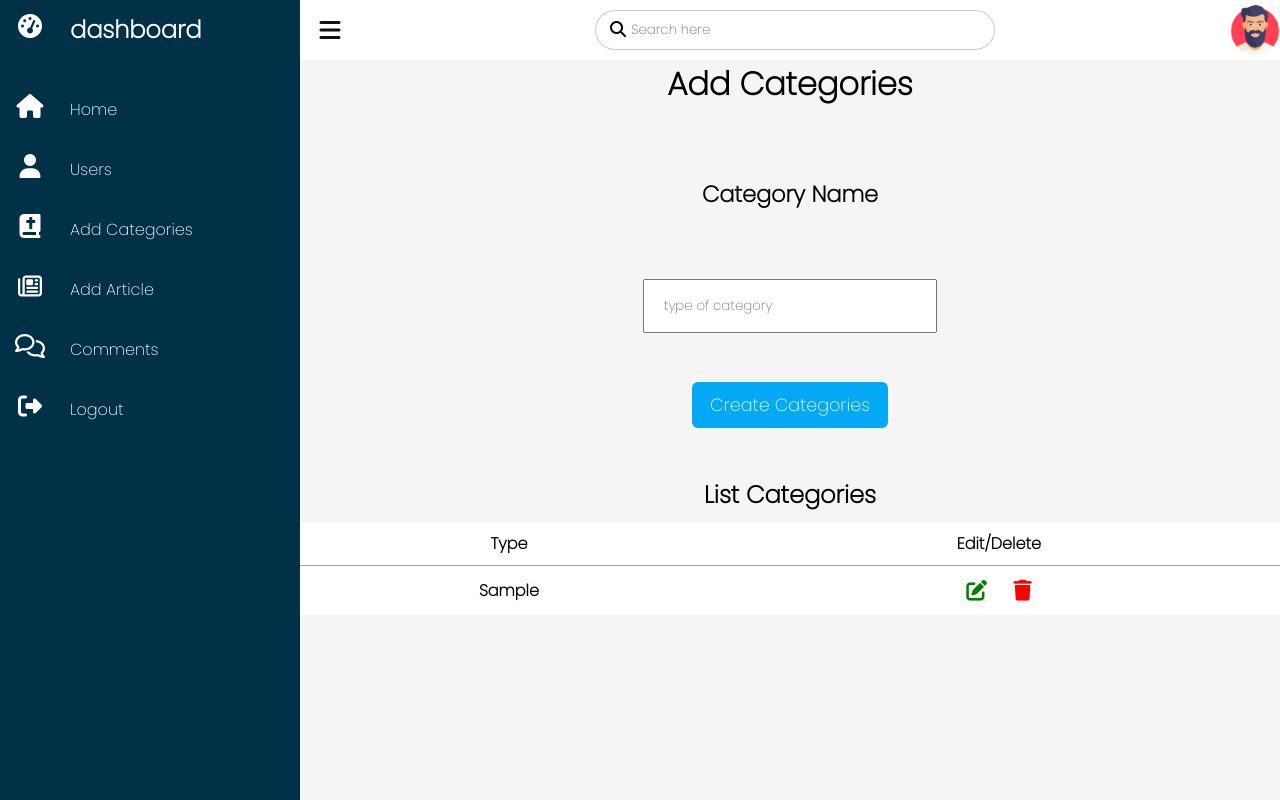
After one commit to Mohamed-Ben-Hamza/blog-procedural, a PHP site: page /admin/categories.php in a window 1280 px wide. The commit adds this page. Run offline with PHP 8.4, Linux system fonts and the light colour scheme; tables that the repository leaves empty or names only in its code hold one stand-in row (values such as "Sample post"); some libraries are stand-ins or nearby versions.

Commit message:
create crud categories

```diff
--- /dev/null
+++ b/admin/categories.php
@@ -0,0 +1,45 @@
+<?php
+include "../database.php";
+
+
+session_start();
+$errors = [];
+if(isset($_SESSION['user'])){
+    if($_SESSION['user']){
+        $_SESSION['user'];
+    }
+
+    else{
+        header('location:../sign_in.php');
+    }
+}
+
+
+if(isset($_POST['save'])){
+    $categorie = trim(htmlspecialchars($_POST['categorie'])) ;
+
+    if (empty($categorie)) {
+        $errors['categorie'] = "categorie is empty";
+
+    }
+    elseif(strlen($categorie)<4)
+    {
+    $errors['categorie']=" categorie must be  4 caractere";
+    }
+    else{
+        $sql = "INSERT INTO `categoies`( `categorie`) VALUES (?) " ;
+        $result1 = $conn->prepare($sql);
+        $result1->execute([$categorie]);
+
+
+
+    }
+}
+
+$requestCategories="SELECT * from categoies";
+$resultCategories = $conn->prepare($requestCategories);
+$resultCategories->execute([]);
+$resCategories = $resultCategories->fetchAll(PDO::FETCH_ASSOC);
+
+
+include "categories.phtml";
--- /dev/null
+++ b/admin/categories.phtml
@@ -0,0 +1,132 @@
+<!DOCTYPE html>
+<html lang="en">
+
+<head>
+    <meta charset="UTF-8">
+    <meta http-equiv="X-UA-Compatible" content="IE=edge">
+    <meta name="viewport" content="width=device-width, initial-scale=1.0">
+    <title>Document</title>
+    <script src="https://kit.fontawesome.com/96a458c9a5.js" crossorigin="anonymous"></script>
+    <link rel="stylesheet" href="../css/admin.css">
+</head>
+
+<body>
+    <!-- start header -->
+    <div class="container">
+        <div class="navigation">
+            <ul>
+                <li>
+                    <a href="dashboard.php">
+                        <span class="icon"><i class="fas fa-tachometer-alt"></i></span>
+                        <span class="title">
+                            <h2>dashboard</h2>
+                        </span>
+                    </a>
+                </li>
+
+                <li>
+                    <a href="../index.php">
+                        <span class="icon"><i class="fas fa-home"></i></span>
+                        <span class="title">Home</span>
+                    </a>
+                </li>
+
+                <li>
+                    <a href="">
+                        <span class="icon"><i class="fas fa-user"></i></span>
+                        <span class="title">Users</span>
+                    </a>
+                </li>
+                <li>
+                    <a href="categories.php">
+                        <span class="icon"><i class="fas fa-bible"></i></span>
+                        <span class="title">Add Categories</span>
+                    </a>
+                </li>
+                <li>
+                    <a href="">
+                        <span class="icon"><i class="far fa-newspaper"></i></span>
+                        <span class="title">Add Article</span>
+                    </a>
+                </li>
+                <li>
+                    <a href="">
+                        <span class="icon"><i class="far fa-comments"></i></span>
+                        <span class="title">Comments</span>
+                    </a>
+                </li>
+                <li>
+                    <a href="../logout.php">
+                        <span class="icon"><i class="fas fa-sign-out-alt"></i></span>
+                        <span class="title">Logout</span>
+                    </a>
+                </li>
+
+            </ul>
+        </div>
+        <!--end header  -->
+
+        <div class="main">
+            <div class="topbar">
+                <div class="toggle"></div>
+                <div class="search">
+                    <label for="">
+                        <input type="text" placeholder="Search here">
+                        <i class="fas fa-search"></i>
+                    </label>
+                </div>
+                <div class="user">
+                    <img src="../images/man.png" alt="Admin">
+                    </span>
+                </div>
+
+                <?php if (isset($_SESSION['user'])) :  ?>
+                    <span class="name"> <?= $_SESSION['user']['username'] ?>
+
+                    <?php endif;  ?>
+            </div>
+
+                    <!-- start card BOX -->
+            <div class="title">
+                    <h1>Add Categories</h1>
+                            <div class="form">
+                                <form action="" method="POST">
+                                <label for=""> category name</label>
+                                <input type="text" name="categorie" placeholder=" type of category">
+                                <button class="create-btn" name="save">Create Categories</button>
+                                </form>
+                            </div>
+
+
+                            <div>
+                                <h2>List Categories</h2>
+
+                                <table class="table-categories">
+                                    <thead>
+                                        <tr>
+                                            <td>Type</td>
+                                            <td>Edit/Delete</td>
+                                        </tr>
+                                    </thead>
+                                    <tbody>
+                                    <?php if(empty($resCategories)):?>
+                                    <p>list Is empty</p>
+                                    <?php endif; ?>
+                                        <?php foreach ($resCategories as $category):?>
+
+                                         <tr>
+                                             <td><?=$category['categorie']?></td>
+                                             <td><a href="editCategory.php?id=<?php echo $category['id'];?>"><i class="fas fa-edit"></i></a> <a href="deleteCategory.php?id=<?php echo $category['id'];?>"><i class="fas fa-trash"></i></a></td>
+                                         </tr>
+                                        <?php endforeach ; ?>
+                                    </tbody>
+                                </table>
+                            </div>
+            </div>
+    </div>
+    </div>
+
+    <script src="../js/dashborad.js"></script>
+</body>
+
+</html>
--- a/admin/dashboard.php
+++ b/admin/dashboard.php
@@ -30,4 +30,10 @@ $resultComments = $conn->prepare($sql);
 $resultComments->execute([]);
 $resComments = $resultComments->fetchAll(PDO::FETCH_ASSOC);
 
+
+$requestCategories="SELECT * from categoies";
+$resultCategories = $conn->prepare($requestCategories);
+$resultCategories->execute([]);
+$resCategories = $resultCategories->fetchAll(PDO::FETCH_ASSOC);
+
 include "dashboard.phtml";
--- a/admin/dashboard.phtml
+++ b/admin/dashboard.phtml
@@ -38,7 +38,7 @@
                     </a>
                 </li>
                 <li>
-                    <a href="">
+                    <a href="categories.php">
                         <span class="icon"><i class="fas fa-bible"></i></span>
                         <span class="title">Add Categories</span>
                     </a>
@@ -98,7 +98,7 @@
 
                 <div class="card">
                     <div>
-                        <div class="numbers"><?= count($resultCount) ?></div>
+                        <div class="numbers"><?= count($resCategories) ?></div>
                         <div class="cardName">categorys</div>
                     </div>
                     <div class="iconBox"><i class="fas fa-bible"></i></div>
@@ -141,7 +141,9 @@
                             </tr>
                         </thead>
                         <tbody>
+
                             <?php foreach ($res as $user) : ?>
+
                                 <tr>
                                     <td><?= $user['username'] ?></td>
                                     <td><?= $user['created_at'] ?></td>
--- a/css/admin.css
+++ b/css/admin.css
@@ -285,6 +285,102 @@ font-weight: 600;
     padding: 20px;
 }
 
+ .title{
+    text-align: center;
+
+}
+.form form{
+    display: flex;
+    flex-direction: column;
+    align-items: center;
+    margin: 5% 0;
+}
+
+
+.form form label{
+    font-size: 1.4em;
+    text-transform: capitalize;
+    font-weight: 700;
+    margin: 2% 0;
+}
+
+.form form input {
+    width: 30%;
+    padding: 15px;
+    margin: 5% 0;
+}
+
+.create-btn{
+    background: #03a9f4;
+    padding: 10px;
+    width: 20%;
+    color: #fff;
+    font-size: 1.1em;
+    outline: none;
+    border: none;
+    border-radius: 6px;
+
+}
+
+
+.table-categories{
+    background: #fff;
+    width: 100%;
+    border-collapse: collapse;
+    margin-top: 10px;
+}
+
+.table-categories thead td{
+font-weight: 600;
+}
+.table-categories tr{
+    border-bottom: 1px solid rgba(0, 0, 0, 0.2);
+}
+.table-categories tbody tr:last-child{
+    border-bottom: none;
+}
+
+.table-categories tbody tr:hover{
+    background: #03a9f4;
+    color: #fff ;
+}
+
+.table-categories tr td{
+
+    padding:  9px 5px;
+}
+.table-categories tbody tr td a {
+    margin: 0 2% ;
+    text-decoration: none;
+    font-size: 1.3em;
+}
+.table-categories tbody tr td a:first-child{
+    color: green;
+}
+
+.table-categories tbody tr td a:last-child{
+    color: red;
+}
+
+.table-categories tbody  tr td{
+
+    font-weight: bold;
+}
+
+.table-categories table tbody tr td:last-child,
+.table-categories table thead tr td:last-child{
+    text-align: right;
+    overflow: hidden;
+}
+
+
+.table-categoriestbody tr td:nth-last-child(2),
+.table-categories thead tr td:nth-last-child(2){
+    text-align: center;
+    overflow: hidden;
+}
+
+
 
 @media (max-width: 992px) {
     .navigation{
```
Also changed, not shown: admin/deleteCategory.php (added, +26 -0 lines), admin/editCategory.php (added, +32 -0 lines), admin/editCategory.phtml (added, +108 -0 lines).
